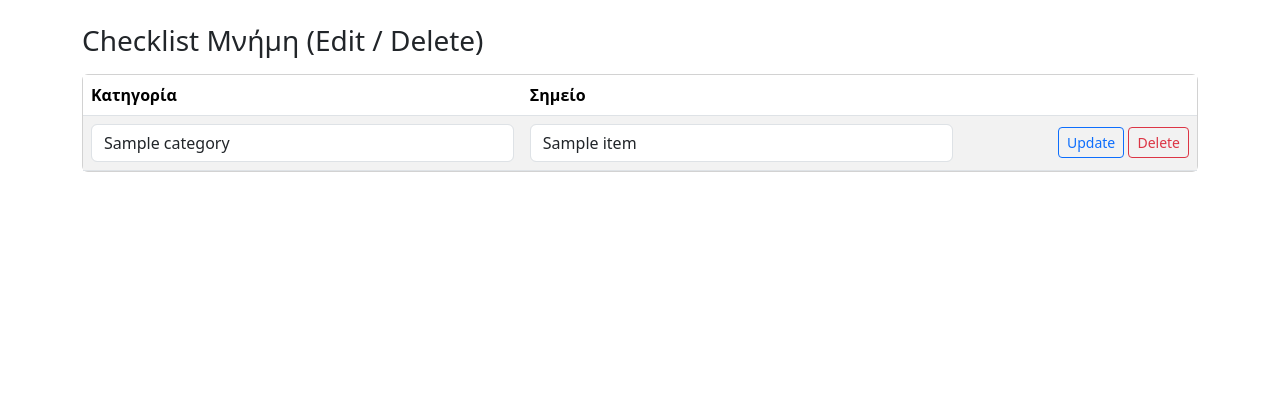
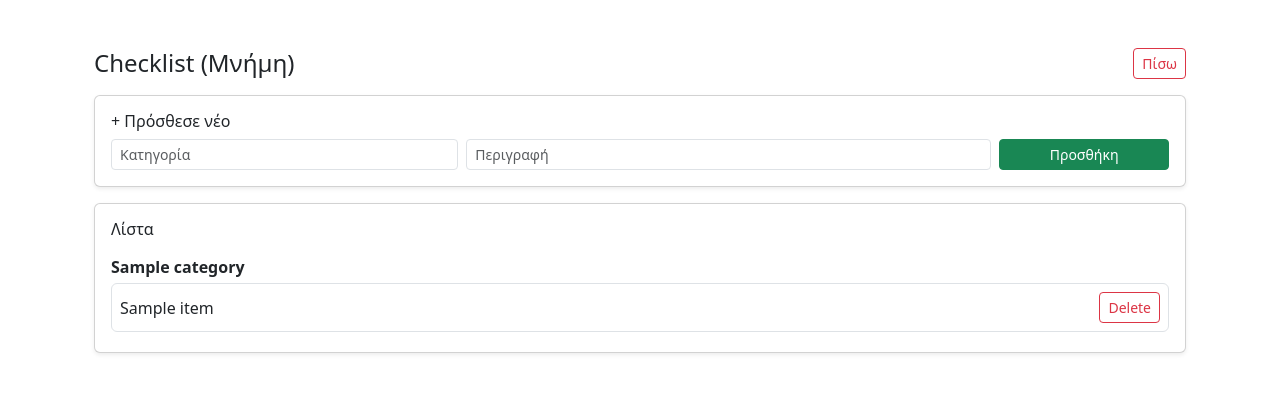
Before and after one commit to kerlengouc-star/stefanos-garage, a FastAPI app: template app/templates/checklist.html in a window 1280 px wide. Shown: the part 56-449 px from the top of the page. Run offline with FastAPI, Linux system fonts and the light colour scheme; the template is opened without the code that fills it: most values are stand-ins (such as "Sample title", 1, 10 or a date in 2020).

Commit message:
Update checklist.html

```diff
--- a/app/templates/checklist.html
+++ b/app/templates/checklist.html
@@ -1,35 +1,50 @@
 {% extends "base.html" %}
 {% block content %}
-<h3 class="mb-3">Checklist Μνήμη (Edit / Delete)</h3>
 
-<div class="card">
-  <div class="table-responsive">
-    <table class="table table-striped mb-0 align-middle">
-      <thead>
-        <tr>
-          <th>Κατηγορία</th>
-          <th>Σημείο</th>
-          <th></th>
-        </tr>
-      </thead>
-      <tbody>
-        {% for it in items %}
-        <tr>
-          <form method="post" action="/checklist/{{ it.id }}/update">
-            <td><input class="form-control" name="category" value="{{ it.category }}"></td>
-            <td><input class="form-control" name="name" value="{{ it.name }}"></td>
-            <td class="text-end" style="white-space:nowrap;">
-              <button class="btn btn-sm btn-outline-primary">Update</button>
+<div class="container py-4">
+  <div class="d-flex justify-content-between align-items-center mb-3">
+    <h4 class="m-0">Checklist (Μνήμη)</h4>
+    <a class="btn btn-outline-danger btn-sm" href="/">Πίσω</a>
+  </div>
+
+  <div class="card shadow-sm mb-3">
+    <div class="card-body">
+      <h6 class="mb-2">+ Πρόσθεσε νέο</h6>
+      <form method="post" action="/checklist/add" class="row g-2">
+        <div class="col-md-4">
+          <input class="form-control form-control-sm" name="category" placeholder="Κατηγορία" required>
+        </div>
+        <div class="col-md-6">
+          <input class="form-control form-control-sm" name="name" placeholder="Περιγραφή" required>
+        </div>
+        <div class="col-md-2">
+          <button class="btn btn-success btn-sm w-100" type="submit">Προσθήκη</button>
+        </div>
+      </form>
+    </div>
+  </div>
+
+  <div class="card shadow-sm">
+    <div class="card-body">
+      <h6 class="mb-2">Λίστα</h6>
+
+      {% set current_cat = None %}
+      {% for it in items %}
+        {% if it.category != current_cat %}
+          {% set current_cat = it.category %}
+          <div class="mt-3 mb-1"><strong>{{ current_cat }}</strong></div>
+        {% endif %}
+
+        <div class="d-flex justify-content-between align-items-center border rounded p-2 mb-1">
+          <div>{{ it.name }}</div>
+          <form method="post" action="/checklist/delete" style="margin:0;">
+            <input type="hidden" name="item_id" value="{{ it.id }}">
+            <button class="btn btn-outline-danger btn-sm" type="submit">Delete</button>
           </form>
-              <form method="post" action="/checklist/{{ it.id }}/delete" style="display:inline;">
-                <button class="btn btn-sm btn-outline-danger"
-                        onclick="return confirm('Να διαγραφεί από τη μνήμη;')">Delete</button>
-              </form>
-            </td>
-        </tr>
-        {% endfor %}
-      </tbody>
-    </table>
+        </div>
+      {% endfor %}
+    </div>
   </div>
 </div>
+
 {% endblock %}
```
